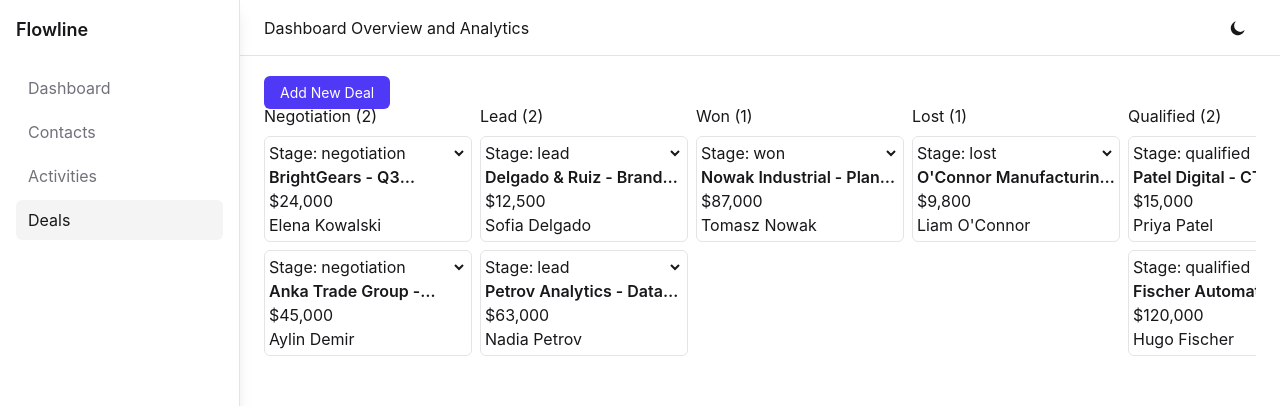
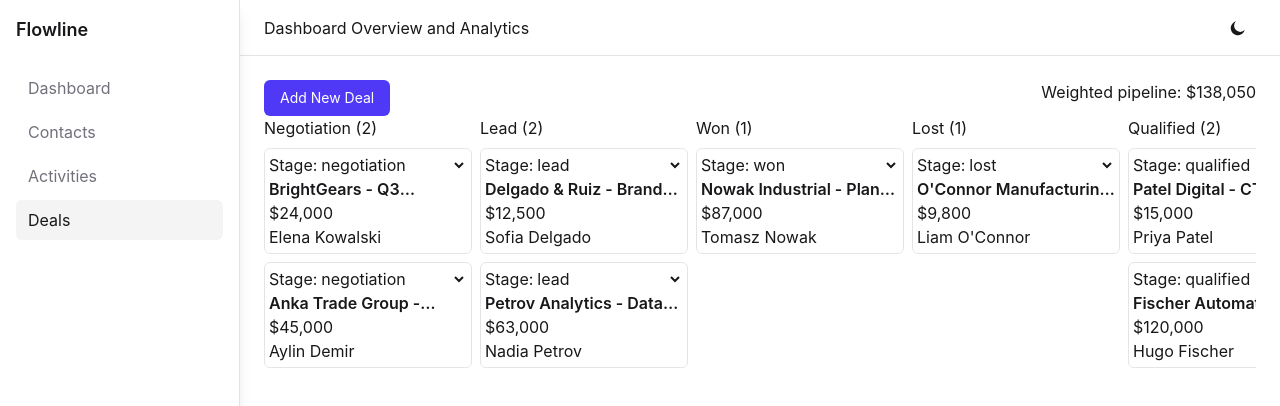
Before and after one commit to FiratCanTas/flowline, a React (Vite) app: page /deals in a window 1280 px wide. Shown: the top 406 px of the page. Built offline with nearby package versions, Linux system fonts and the light colour scheme.

Commit message:
feat: show weighted pipeline value

```diff
--- a/src/pages/Deals.jsx
+++ b/src/pages/Deals.jsx
@@ -2,6 +2,7 @@ import { useMutation, useQuery, useQueryClient } from '@tanstack/react-query';
 import { getDeals, updateDeal } from '../features/deals/api/deals';
 import { getContacts } from '../features/contacts/api/contacts';
 import { Link } from 'react-router';
+import { getWeightedPipelineValue } from '../features/deals/utils';
 
 const Deals = () => {
   const queryClient = useQueryClient();
@@ -57,12 +58,16 @@ const Deals = () => {
 
   return (
     <div>
+      <div className="flex justify-between">
         <Link
           className="bg-accent text-accent-foreground hover:bg-accent-hover focus-visible:outline-focus-ring rounded-md px-4 py-2 text-sm outline-offset-2"
           to="./new"
         >
           Add New Deal
         </Link>
+        <p>Weighted pipeline: ${getWeightedPipelineValue(deals).toLocaleString()}</p>
+      </div>
+
       <div className="flex flex-col gap-2 md:flex-row md:overflow-x-auto">
         {Object.keys(categorisedDeals)?.map((dealCategory) => (
           <div key={dealCategory} className="w-full flex-1 md:min-w-52">
```
Lines whose indentation alone changed are shown as unchanged.
